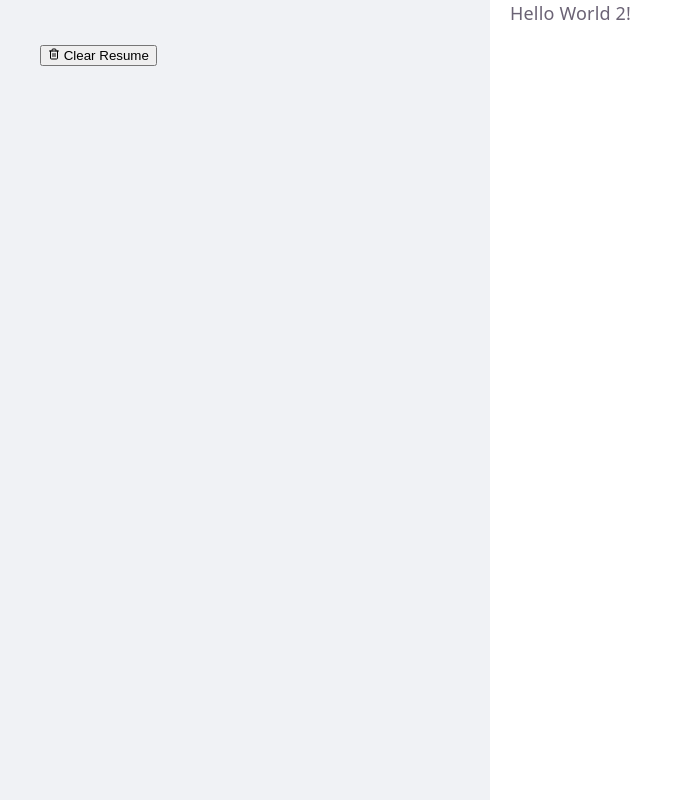
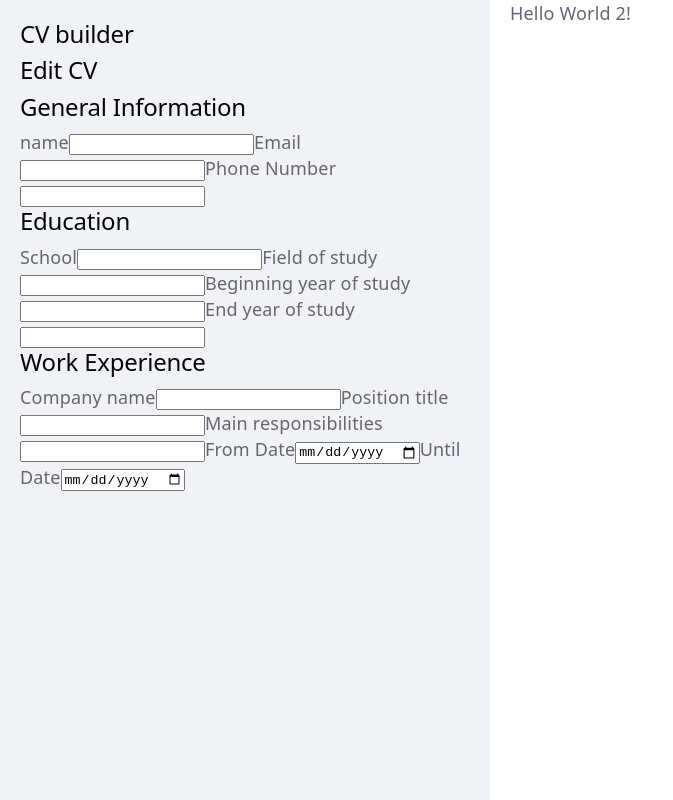
Before and after one commit to filipsupolik/React-CV-builder, a React (Vite) app in the folder cv-builder/: page / in a window 1280 px wide. Shown: the whole page, without its empty margins (0-673 px from the left). Built offline with nearby package versions, Linux system fonts and the light colour scheme.

Commit message:
Edit fields are created

```diff
--- a/cv-builder/src/App.jsx
+++ b/cv-builder/src/App.jsx
@@ -6,6 +6,7 @@ function App() {
   return (
     <div className="main">
       <div className="sidebar">
+        <h2>CV builder</h2>
         <SideBar />
       </div>
       <div className="resume">
--- a/cv-builder/src/Sidebar.jsx
+++ b/cv-builder/src/Sidebar.jsx
@@ -1,11 +1,46 @@
 import "./styles/Sidebar.css";
 
-import { MainButtons } from "./components/Buttons";
+import Section from "./components/Section";
 function SideBar() {
+  const generalInfoFields = [
+    { name: "name", label: "name", type: "text" },
+    { name: "email", label: "Email", type: "email" },
+    { name: "phoneNumber", label: "Phone Number", type: "tel" },
+  ];
+
+  const educationFields = [
+    { name: "school", label: "School", type: "text" },
+    { name: "field", label: "Field of study", type: "text" },
+    { name: "yearStart", label: "Beginning year of study", type: "number" },
+    { name: "yearEnd", label: "End year of study", type: "number" },
+  ];
+
+  const experienceFields = [
+    { name: "companyName", label: "Company name", type: "text" },
+    { name: "position", label: "Position title", type: "text" },
+    {
+      name: "responsibilities",
+      label: "Main responsibilities",
+      type: "text",
+    },
+    {
+      name: "from",
+      label: "From Date",
+      type: "Date",
+    },
+    {
+      name: "until",
+      label: "Until Date",
+      type: "Date",
+    },
+  ];
   return (
-    <div className="sidebar">
-      <MainButtons />
-    </div>
+    <>
+      <h2>Edit CV</h2>
+      <Section title={"General Information"} fields={generalInfoFields} />
+      <Section title={"Education"} fields={educationFields} />
+      <Section title={"Work Experience"} fields={experienceFields} />
+    </>
   );
 }
 
--- a/cv-builder/src/components/Buttons.jsx
+++ /dev/null
@@ -1,11 +0,0 @@
-import { Trash2 } from "lucide-react";
-
-export function MainButtons() {
-  return (
-    <div className="main-btns">
-      <button className="del-btn">
-        <Trash2 size={12} /> Clear Resume
-      </button>
-    </div>
-  );
-}
--- /dev/null
+++ b/cv-builder/src/components/FormField.jsx
@@ -0,0 +1,10 @@
+function FormField({ label, type = "text", value }) {
+  return (
+    <>
+      <label>{label}</label>
+      <input type={type} value={value} />
+    </>
+  );
+}
+
+export default FormField;
--- /dev/null
+++ b/cv-builder/src/components/Section.jsx
@@ -0,0 +1,18 @@
+import FormField from "./FormField";
+function Section({ title, fields }) {
+  return (
+    <div>
+      <h2>{title}</h2>
+      {fields.map((field) => (
+        <FormField
+          key={field.name}
+          label={field.label}
+          type={field.type}
+          value={field.value}
+        />
+      ))}
+    </div>
+  );
+}
+
+export default Section;
```
